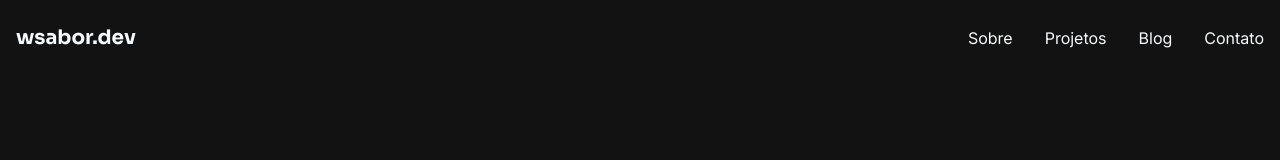
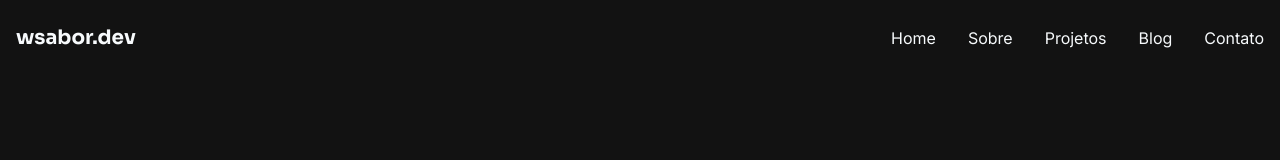
Before and after one commit to wsabor/wsabor.dev, a Next.js app: page /projects in a window 1280 px wide. Shown: the top 160 px of the page. Built offline with nearby package versions, Linux system fonts and the light colour scheme.

Commit message:
general layout adjustments

```diff
--- a/src/components/Header.tsx
+++ b/src/components/Header.tsx
@@ -27,11 +27,11 @@ export default function Header() {
           <ul className="flex space-x-8">
             {/* Ocultei  o link "Home" para simplificar a navegação, mas você pode descomentar se desejar exibi-lo.
             Se quiser exibir o link "Home", descomente a linha abaixo */}
-            {/* <li>
-              <Link href="/" className="hover:text-primary transition-colors">
+            <li>
+              <Link href="/" className="transition-colors hover:text-primary">
                 Home
               </Link>
-            </li> */}
+            </li>
             <li>
               <Link
                 href="/about"
```
